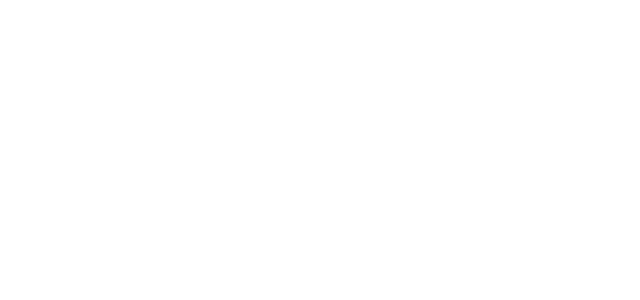
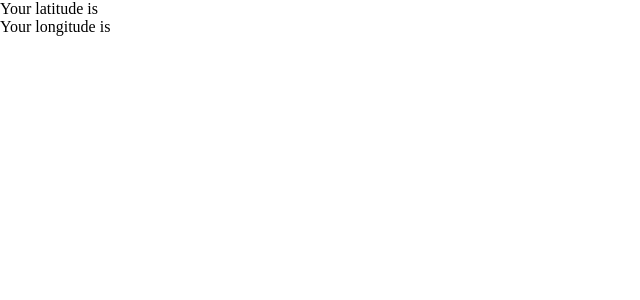
Before and after one commit to lara-isak/wrime, a React (Create React App) app: page / in a window 1280 px wide. Shown: the top 300 px of the page, without its empty margins (0-640 px from the left). Built offline with nearby package versions, Linux system fonts and the light colour scheme; no server answers; the HTML template or start-up script is replaced by a standard one.

Commit message:
✨ retrieve and display the geo coords of our device
get our latitude and longitude using navigator.geolocation and use setLat & setLon to set our latitude and longitude states

```diff
--- a/src/App.js
+++ b/src/App.js
@@ -1,9 +1,27 @@
+import React, { useEffect, useState } from 'react';
 
+// useState & useEffect are Hooks. With Hooks we can use state and other React features without writing a class
 
 function App() {
+  // 2 states, 1 for the latitude and 1 for the longitude
+  // these 2 states will be used to store the latitude and the longitude of our current location which will be used in the API call to access current weather data
+  const [lat, setLat] = useState([]);
+  const [lon, setLon] = useState([]);
+
+  // goal of the useEffect function is to load the functions inside it when app loads and reloads
+  useEffect(() => {
+    // navigator.geolocation is a property of the Navigator object
+    // navigator.geolocation obtains the Geolocation object which is able to obtain the position of the device using the getCurrentPosition method
+    navigator.geolocation.getCurrentPosition(function(position) {
+      setLat(position.coords.latitude);
+      setLon(position.coords.longitude);
+    });
+  });
+
   return (
     <div className="App">
-
+      <p>Your latitude is {lat}</p>
+      <p>Your longitude is {lon}</p>
     </div>
   );
 }
```
